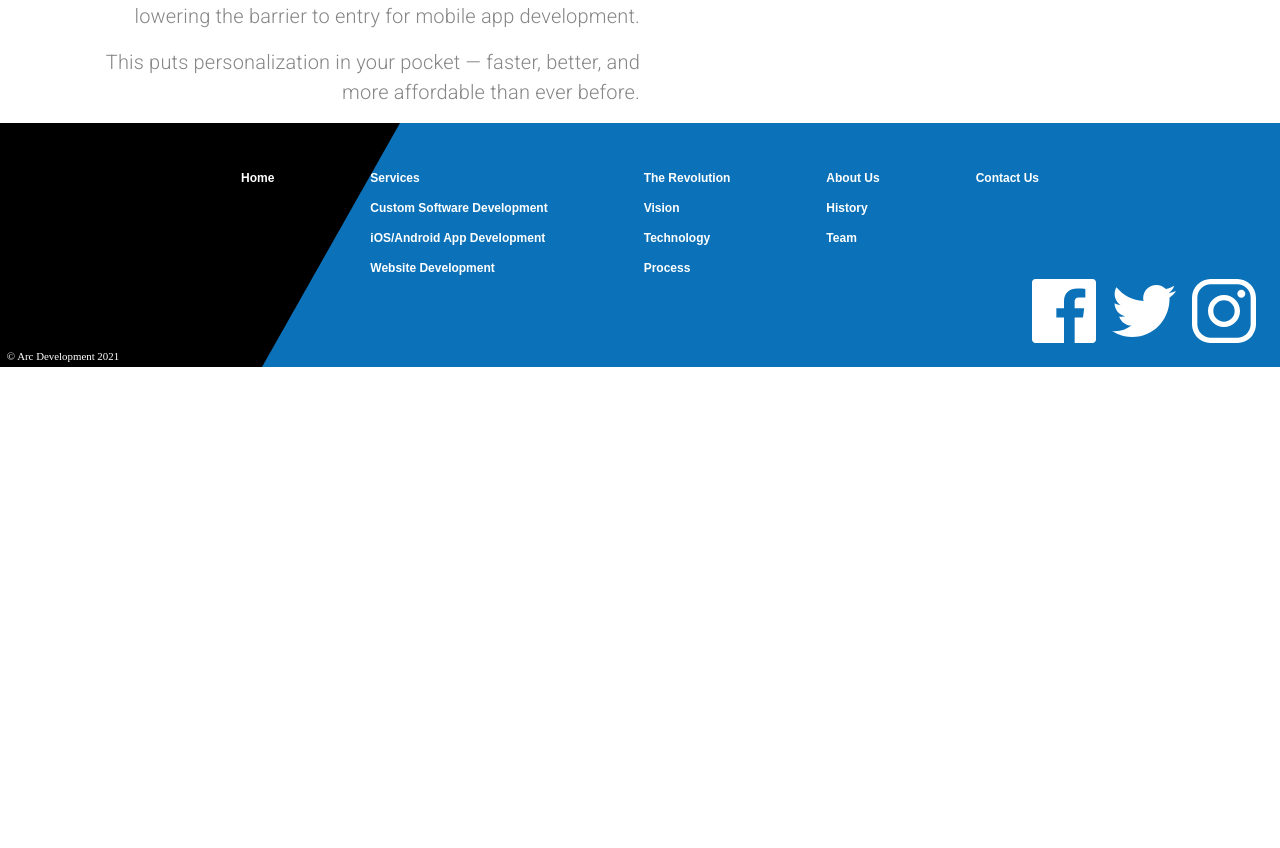
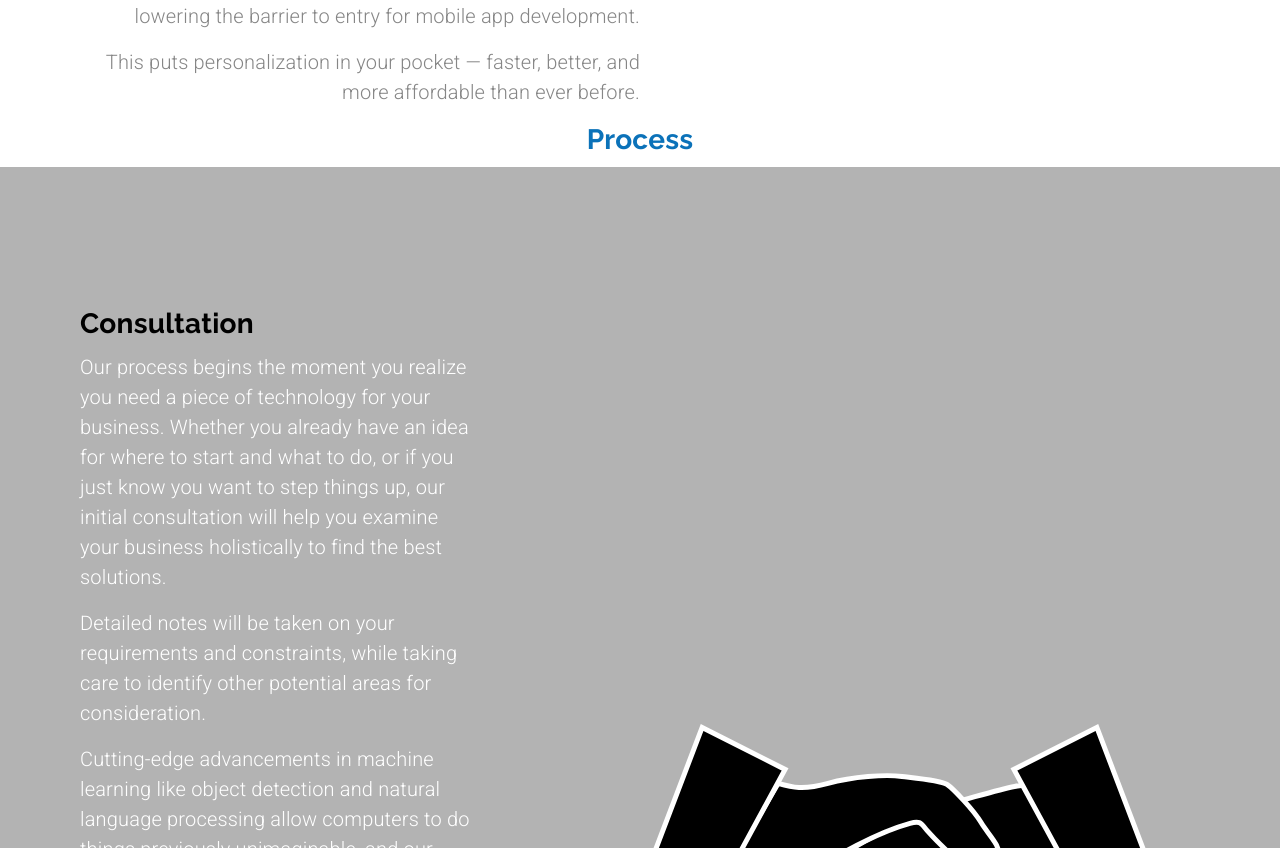
Before and after one commit to daw-maj-pl/arcdevelopment, a React (Create React App) app: page /revolution in a window 1280 px wide. Shown: the part 1952-2800 px from the top of the page. Before the commit the page ends 2319 px from the top, so only its background shows below. Built offline with nearby package versions, Linux system fonts and the light colour scheme.

Commit message:
Add process section

```diff
--- a/src/components/Revolution.js
+++ b/src/components/Revolution.js
@@ -4,6 +4,7 @@
 import Typography from '@material-ui/core/Typography';
 
 import vision from '../assets/vision.svg';
+import consultation from '../assets/consultationIcon.svg';
 import technologyAnimation from '../animations/technologyAnimation/data.json';
 
 const useStyles = makeStyles(theme => ({
@@ -166,6 +167,73 @@
           />
         </Grid>
       </Grid>
+      <Grid
+        item
+        container
+        direction="row"
+        justifyContent="center"
+        className={classes.rowContainer}
+      >
+        <Grid item>
+          <Typography variant="h4" gutterBottom>
+            Process
+          </Typography>
+        </Grid>
+      </Grid>
+      <Grid
+        item
+        container
+        direction="row"
+        className={classes.rowContainer}
+        style={{ backgroundColor: '#b3b3b3', height: '90em' }}
+      >
+        <Grid item container direction="column" lg>
+          <Grid item>
+            <Typography
+              variant="h4"
+              gutterBottom
+              style={{ color: '#000', marginTop: '5em' }}
+            >
+              Consultation
+            </Typography>
+          </Grid>
+          <Grid item>
+            <Typography
+              variant="body1"
+              style={{ color: '#fff', maxWidth: '20em' }}
+              paragraph
+            >
+              Our process begins the moment you realize you need a piece of
+              technology for your business. Whether you already have an idea for
+              where to start and what to do, or if you just know you want to
+              step things up, our initial consultation will help you examine
+              your business holistically to find the best solutions.
+            </Typography>
+            <Typography
+              variant="body1"
+              style={{ color: '#fff', maxWidth: '20em' }}
+              paragraph
+            >
+              Detailed notes will be taken on your requirements and constraints,
+              while taking care to identify other potential areas for
+              consideration.
+            </Typography>
+            <Typography
+              variant="body1"
+              style={{ color: '#fff', maxWidth: '20em' }}
+              paragraph
+            >
+              Cutting-edge advancements in machine learning like object
+              detection and natural language processing allow computers to do
+              things previously unimaginable, and our expertise and intuition
+              will help usher you into this new future of possibilities.
+            </Typography>
+          </Grid>
+        </Grid>
+        <Grid item lg style={{ alignSelf: 'center' }}>
+          <img src={consultation} alt="handshake" />
+        </Grid>
+      </Grid>
     </Grid>
   );
 }
```
